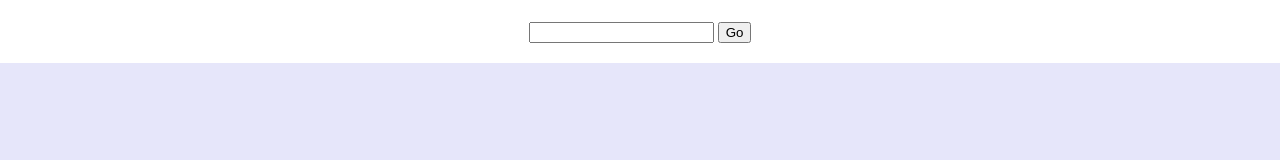
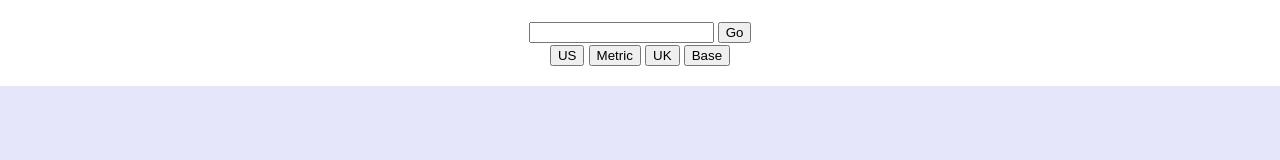
Before and after one commit to 4R1u/js-weather, a website built with webpack: page src/template.html in a window 1280 px wide. Built offline with nearby package versions, Linux system fonts and the light colour scheme.

Commit message:
feat: add unit buttons

```diff
--- a/src/template.html
+++ b/src/template.html
@@ -14,6 +14,13 @@
                 <input type="search" name="location" id="location">
                 <button type="submit">Go</button>
             </form>
+        </div>
+
+        <div class="units">
+            <button type="button" class="unit-button us-units">US</button>
+            <button type="button" class="unit-button metric-units current-units-button">Metric</button>
+            <button type="button" class="unit-button uk-units">UK</button>
+            <button type="button" class="unit-button base-units">Base</button>
         </div>
     </div>
 
```
